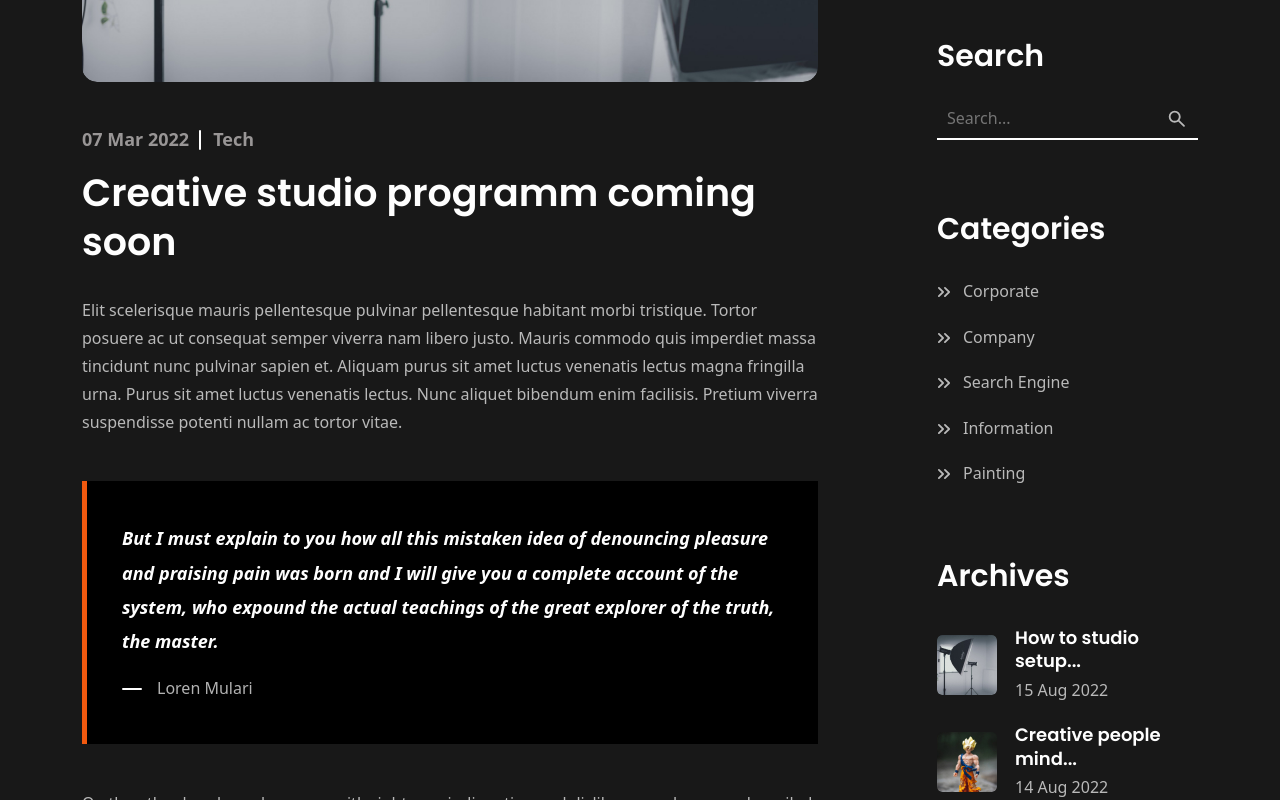
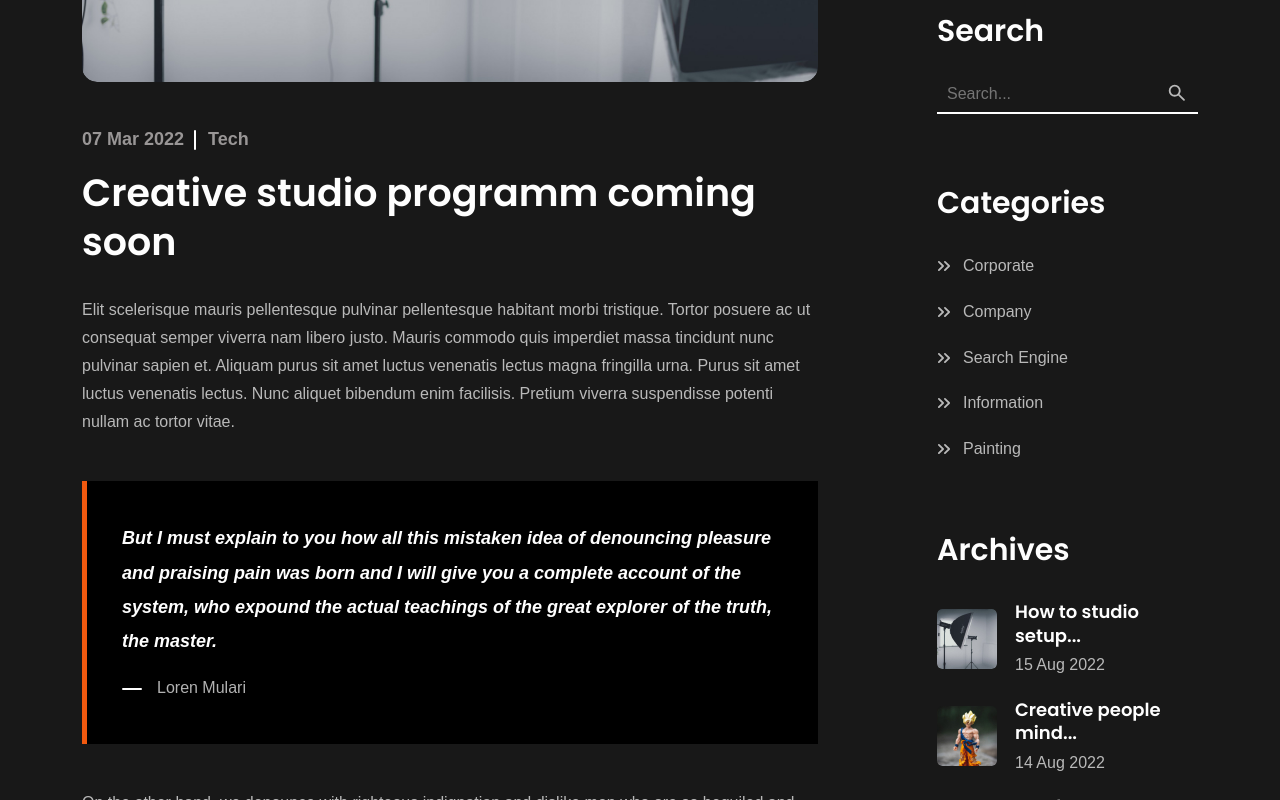
Before and after one commit to risuscreative/alphawebsite, a React (Create React App) app: page /blog/blog-details in a window 1280 px wide. Shown: the part 1040-1840 px from the top of the page. Built offline with nearby package versions, Linux system fonts and the light colour scheme; a web font is replaced by a local one.

Commit message:
Update _typography.scss

```diff
--- a/src/scss/default/_typography.scss
+++ b/src/scss/default/_typography.scss
@@ -6,7 +6,7 @@
 body,
 html {
   color: $secondary;
-  font-family: 'Uni Sans', Demo 700;
+  font-family: 'Uni Sans', sans-serif;
   font-size: 16px;
   font-weight: 400;
   line-height: 1.6em;
@@ -30,11 +30,11 @@ h6 {
 }
 
 .cs-primary_font {
-  font-family: 'Uni Sans', Demo 700;
+  font-family: 'Uni Sans', sans-serif;
 }
 
 .cs-secondary_font {
-  font-family: 'Uni Sans', Demo 700;
+  font-family: 'Uni Sans', sans-serif;
 }
 
 h1 {
```
